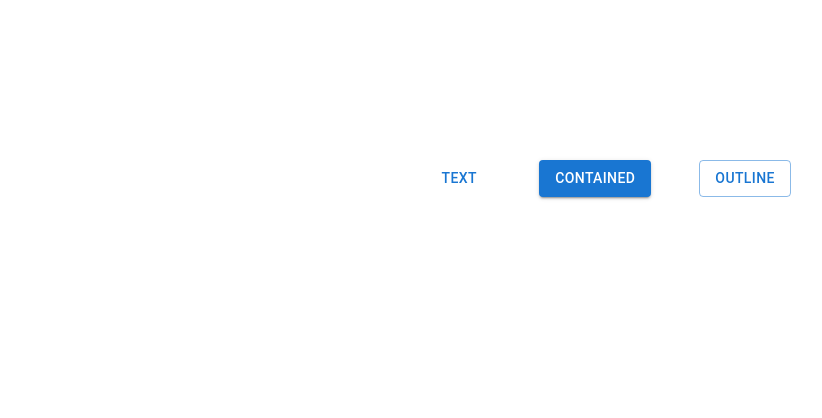
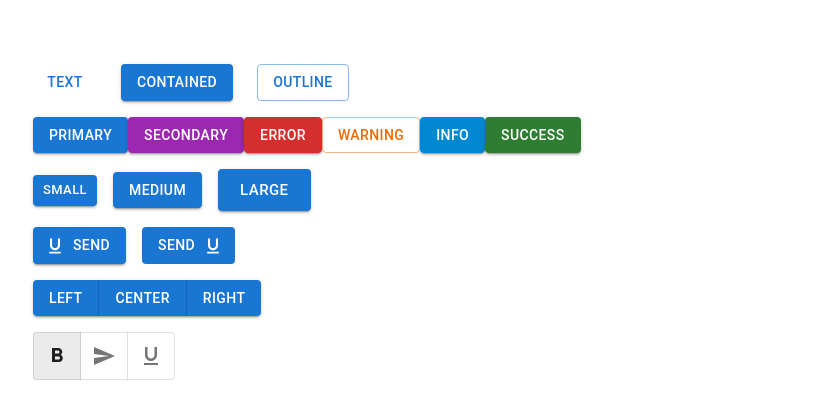
Before and after one commit to MotiLM2003/react-material-ui-MUI-, a React (Create React App) app: page / in a window 1280 px wide. Shown: the top 418 px of the page, without its empty margins (31-853 px from the left). Built offline with nearby package versions, Linux system fonts and the light colour scheme.

Commit message:
ToggleButtons

```diff
--- a/package.json
+++ b/package.json
@@ -5,6 +5,7 @@
   "dependencies": {
     "@emotion/react": "^11.8.2",
     "@emotion/styled": "^11.8.1",
+    "@mui/icons-material": "^5.5.1",
     "@mui/material": "^5.5.3",
     "@testing-library/jest-dom": "^5.16.3",
     "@testing-library/react": "^12.1.4",
--- a/src/App.css
+++ b/src/App.css
@@ -1,6 +1,5 @@
 .App {
-  text-align: center;
-  margin-top: 10rem;
+  padding: 4rem;
 }
 
 .App-logo {
--- a/src/components/MuiButton.tsx
+++ b/src/components/MuiButton.tsx
@@ -1,11 +1,83 @@
-import { Button } from '@mui/material';
-
+import {
+  Button,
+  ButtonGroup,
+  Stack,
+  ToggleButton,
+  ToggleButtonGroup,
+} from '@mui/material';
+import FormatBoldIcon from '@mui/icons-material/FormatBold';
+import FormatItalicButtonIcon from '@mui/icons-material/Send';
+import FormatUnderlinedIcon from '@mui/icons-material/FormatUnderlined';
+import SendIcon from '@mui/icons-material/FormatUnderlined';
 const MuiButton = () => {
   return (
-    <div style={{ display: 'flex', gap: '3rem', justifyContent: 'center' }}>
-      <Button variant='text'>text</Button>
-      <Button variant='contained'>contained</Button>
-      <Button variant='outlined'>outline</Button>
+    <div>
+      <Stack spacing={2}>
+        <Stack spacing={3} direction='row'>
+          <Button variant='text'>text</Button>
+          <Button variant='contained'>contained</Button>
+          <Button variant='outlined'>outline</Button>
+        </Stack>
+        <Stack spacing='2' direction='row'>
+          <Button variant='contained' color='primary'>
+            primary
+          </Button>
+          <Button variant='contained' color='secondary'>
+            secondary
+          </Button>
+          <Button variant='contained' color='error'>
+            error
+          </Button>
+          <Button variant='outlined' color='warning'>
+            warning
+          </Button>
+          <Button variant='contained' color='info'>
+            info
+          </Button>
+          <Button variant='contained' color='success'>
+            success
+          </Button>
+        </Stack>
+        <Stack display='block' spacing={2} direction='row'>
+          <Button variant='contained' size='small'>
+            Small
+          </Button>
+          <Button variant='contained' size='medium'>
+            medium
+          </Button>
+          <Button variant='contained' size='large'>
+            large
+          </Button>
+        </Stack>
+        <Stack display='block' spacing={2} direction='row'>
+          <Button variant='contained' startIcon={<SendIcon />}>
+            Send
+          </Button>
+          <Button variant='contained' endIcon={<SendIcon />} disableElevation>
+            Send
+          </Button>
+        </Stack>
+        <Stack direction='row'>
+          <ButtonGroup variant='contained'>
+            <Button>Left</Button>
+            <Button>Center</Button>
+            <Button>Right</Button>
+          </ButtonGroup>
+        </Stack>
+        <Stack direction='row'>
+          <ToggleButtonGroup value='bold' aria-label='text formatting'>
+            <ToggleButton value='bold' aria-label='bold'>
+              <FormatBoldIcon />
+            </ToggleButton>
+            <ToggleButton value='italic' aria-label='italic'>
+              <FormatItalicButtonIcon />
+            </ToggleButton>
+            <ToggleButton value='underline' aria-label='underline'>
+              <FormatUnderlinedIcon />
+            </ToggleButton>
+          </ToggleButtonGroup>
+        </Stack>
+      </Stack>
     </div>
   );
 };
```
Also changed, not shown: 1 other file (tests, documents, lock files or other folders).
